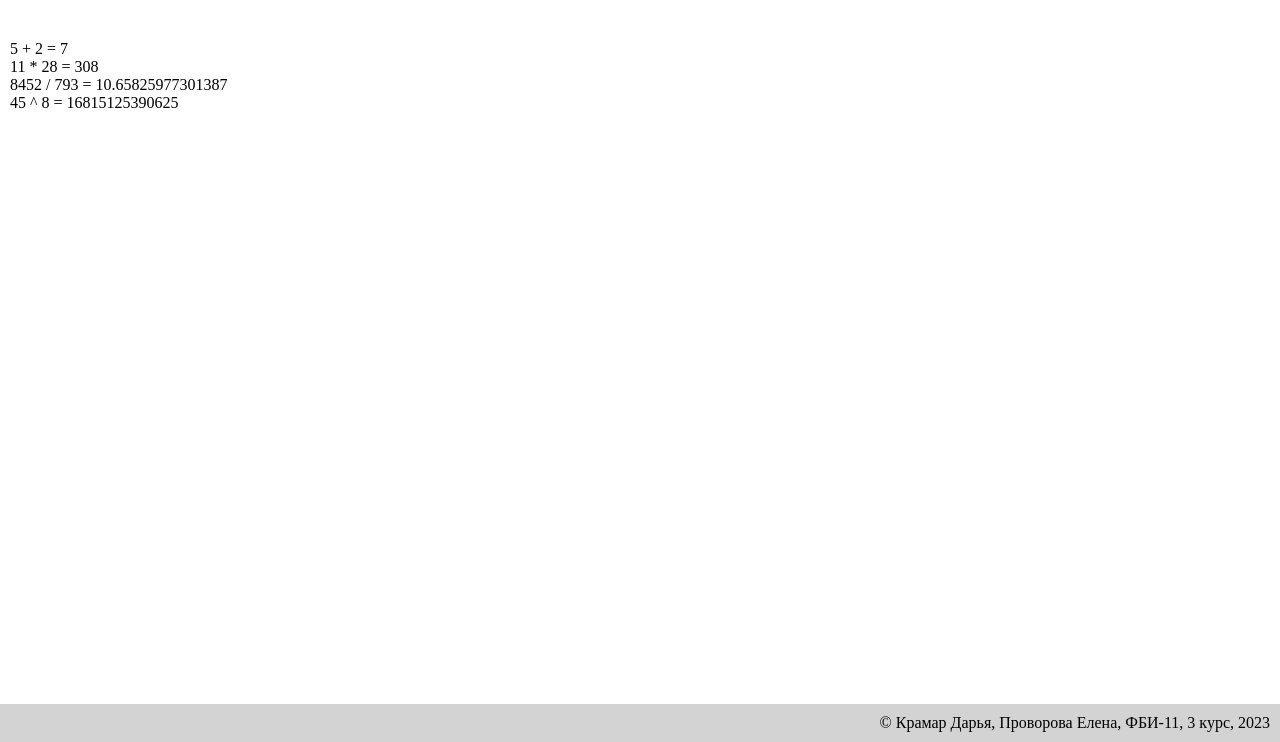
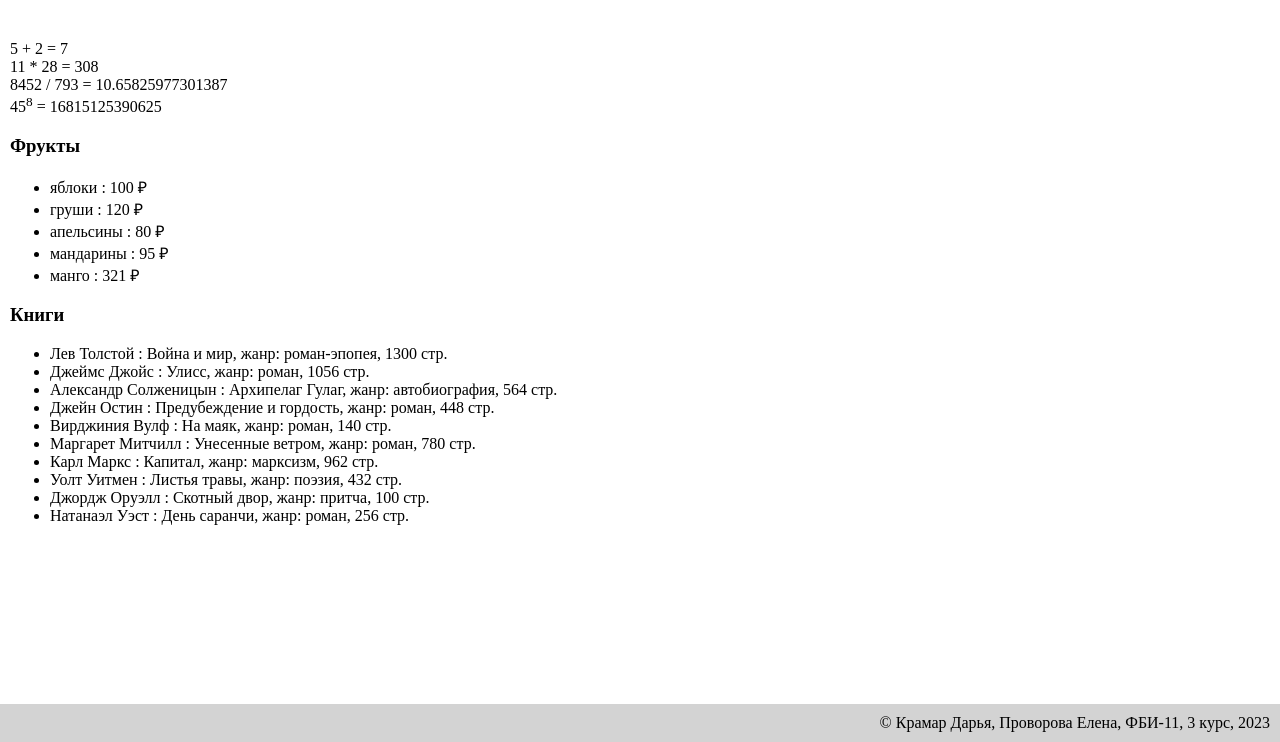
Before and after one commit to provorova/DashaLena2, a Flask app: page /lab2/example in a window 1280 px wide. Shown: the part 58-800 px from the top of the page. Run offline with Flask 3, Linux system fonts and the light colour scheme.

Commit message:
Цикл в шаблоне и Книги

```diff
--- a/app.py
+++ b/app.py
@@ -176,8 +176,25 @@ def winx():
 
 @app.route("/lab2/example")
 def example():
-    name = 'Крамар Дарья, Проворова Елена'
-    nomer_gr = 'ФБИ-11'
-    nomer_lab = '2'
-    nomer_k = '3 курс'
-    return render_template ('example.html', name=name, nomer_gr=nomer_gr, nomer_lab=nomer_lab, nomer_k=nomer_k)
+    name, nomer_gr, nomer_lab, nomer_k = 'Крамар Дарья, Проворова Елена', 'ФБИ-11', 2, '3 курс'
+    fruits = [
+        {'name':'яблоки', 'price': 100},
+        {'name':'груши', 'price': 120},
+        {'name':'апельсины', 'price': 80},
+        {'name':'мандарины', 'price': 95},
+        {'name':'манго', 'price': 321},
+        ]
+    books = [
+        {'avtor': 'Лев Толстой','name':'Война и мир', 'zanr': 'роман-эпопея', 'stran': 1300 },
+        {'avtor': 'Джеймс Джойс','name':'Улисс', 'zanr': 'роман', 'stran': 1056 },
+        {'avtor': 'Александр Солженицын','name':'Архипелаг Гулаг', 'zanr': 'автобиография', 'stran': 564 },
+        {'avtor': 'Джейн Остин','name':'Предубеждение и гордость', 'zanr': 'роман', 'stran': 448 },
+        {'avtor': 'Вирджиния Вулф','name':'На маяк', 'zanr': 'роман', 'stran': 140 },
+        {'avtor': 'Маргарет Митчилл','name':'Унесенные ветром', 'zanr': 'роман', 'stran': 780 },
+        {'avtor': 'Карл Маркс','name':'Капитал', 'zanr': 'марксизм', 'stran': 962 },
+        {'avtor': 'Уолт Уитмен','name':'Листья травы', 'zanr': 'поэзия', 'stran': 432 },
+        {'avtor': 'Джордж Оруэлл','name':'Скотный двор', 'zanr': 'притча', 'stran': 100 },
+        {'avtor': 'Натанаэл Уэст','name':'День саранчи', 'zanr': 'роман', 'stran': 256 },
+        ]
+    return render_template ('example.html', name=name, nomer_gr=nomer_gr,
+                            nomer_lab=nomer_lab, nomer_k=nomer_k, fruits=fruits, books=books)
--- a/templates/example.html
+++ b/templates/example.html
@@ -22,7 +22,22 @@
         5 + 2 = {{ 5 + 2 }}<br>
         11 * 28 = {{ 11 * 28 }}<br>
         8452 / 793 = {{ 8452 / 793 }}<br>
-        45 ^ 8 = {{45 ** 8}}<br>
+        45<sup>8</sup> = {{45 ** 8}}<br>
+
+        <h3>Фрукты</h3>
+        <ul>
+            {% for f in fruits %}
+            <li>{{f.name}} : {{f.price}} &#x20bd</li>
+            {% endfor %}
+        </ul>
+
+        <h3>Книги</h3>
+        <ul>
+            {% for b in books %}
+            <li>{{b.avtor}} : {{b.name}}, жанр: {{b.zanr}}, {{b.stran}} стр.</li>
+            {% endfor %}
+        </ul>
+
     </main>
 
     <footer>
```
